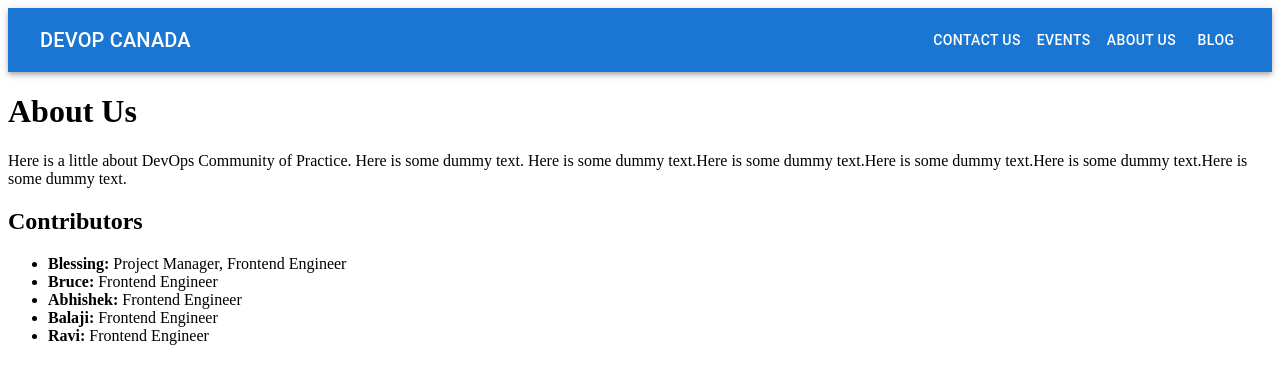
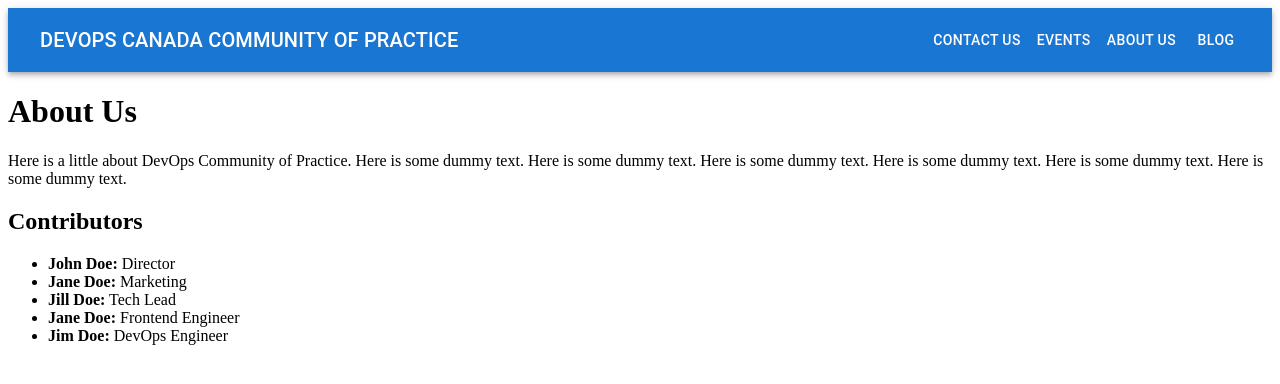
Before and after one commit to Bruce-liushaopeng/DevOp-Canada, a React (Vite) app: page /about in a window 1280 px wide. Shown: the top 384 px of the page. Built offline with nearby package versions, Linux system fonts and the light colour scheme.

Commit message:
feat: make spelling and content changes

```diff
--- a/src/components/Navbar.jsx
+++ b/src/components/Navbar.jsx
@@ -7,7 +7,7 @@ function Navbar() {
       <Toolbar>
         <div style={{ flex: 1 }}>
           <Button color="inherit" href="/">
-            <Typography variant="h6">DevOp Canada</Typography>
+            <Typography variant="h6">DevOps Canada Community of Practice</Typography>
           </Button>
         </div>
         <Button color="inherit" href="/contact">
--- a/src/pages/About.jsx
+++ b/src/pages/About.jsx
@@ -8,25 +8,25 @@ function About() {
       <h1>About Us </h1>
       <p>
         Here is a little about DevOps Community of Practice. Here is some dummy
-        text. Here is some dummy text.Here is some dummy text.Here is some dummy
-        text.Here is some dummy text.Here is some dummy text.
+        text. Here is some dummy text. Here is some dummy text. Here is some dummy
+        text. Here is some dummy text. Here is some dummy text.
       </p>
       <h2>Contributors </h2>
       <ul>
         <li>
-          <b>Blessing:</b> Project Manager, Frontend Engineer
+          <b>John Doe:</b> Director
         </li>
         <li>
-          <b>Bruce:</b> Frontend Engineer
+          <b>Jane Doe:</b> Marketing
           </li>
         <li>
-          <b>Abhishek:</b> Frontend Engineer
+          <b>Jill Doe:</b> Tech Lead
           </li>
         <li>
-          <b>Balaji:</b> Frontend Engineer
+          <b>Jane Doe:</b> Frontend Engineer
           </li>
         <li>
-          <b>Ravi:</b> Frontend Engineer
+          <b>Jim Doe:</b> DevOps Engineer
           </li>
       </ul>
     </>
--- a/src/pages/Contact.jsx
+++ b/src/pages/Contact.jsx
@@ -9,25 +9,25 @@ function Contact() {
         <p>
           <b>Ottawa Chapter</b>
         </p>
-        <p>Contact: Bob Marley, bob@abcd.com</p>
+        <p>Contact: John Doe, info@example.com</p>
       </div>
       <div style={{ textAlign: "left" }}>
         <p>
           <b>Toronto Chapter</b>
         </p>
-        <p>Contact:Bob Marley,bob@abcd.com</p>
+        <p>Contact: John Doe, info@example.com</p>
       </div>
       <div style={{ textAlign: "left" }}>
         <p>
           <b>Montreal Chapter</b>
         </p>
-        <p>Contact:Bob Marley,bob@abcd.com</p>
+        <p>Contact: John Doe, info@example.com</p>
       </div>
       <div style={{ textAlign: "left" }}>
         <p>
           <b>Calagary Chapter</b>
         </p>
-        <p>Contact:Bob Marley,bob@abcd.com</p>
+        <p>Contact: John Doe, info@example.com</p>
       </div>
     </>
   );
--- a/src/pages/Home.jsx
+++ b/src/pages/Home.jsx
@@ -7,7 +7,7 @@ function Home() {
         <img src="./img/banner.jpg" style={{ width: "100%", height: "auto" }} />
       </div>
 
-      <h1 style={{ textAlign: "center" }}>Welcome to DevOps Canada!</h1>
+      <h1 style={{ textAlign: "center" }}>Welcome to our Community of Practice</h1>
       <p>What is DevOps? Well, you came to the right place to learn!</p>
     </div>
   );
```
